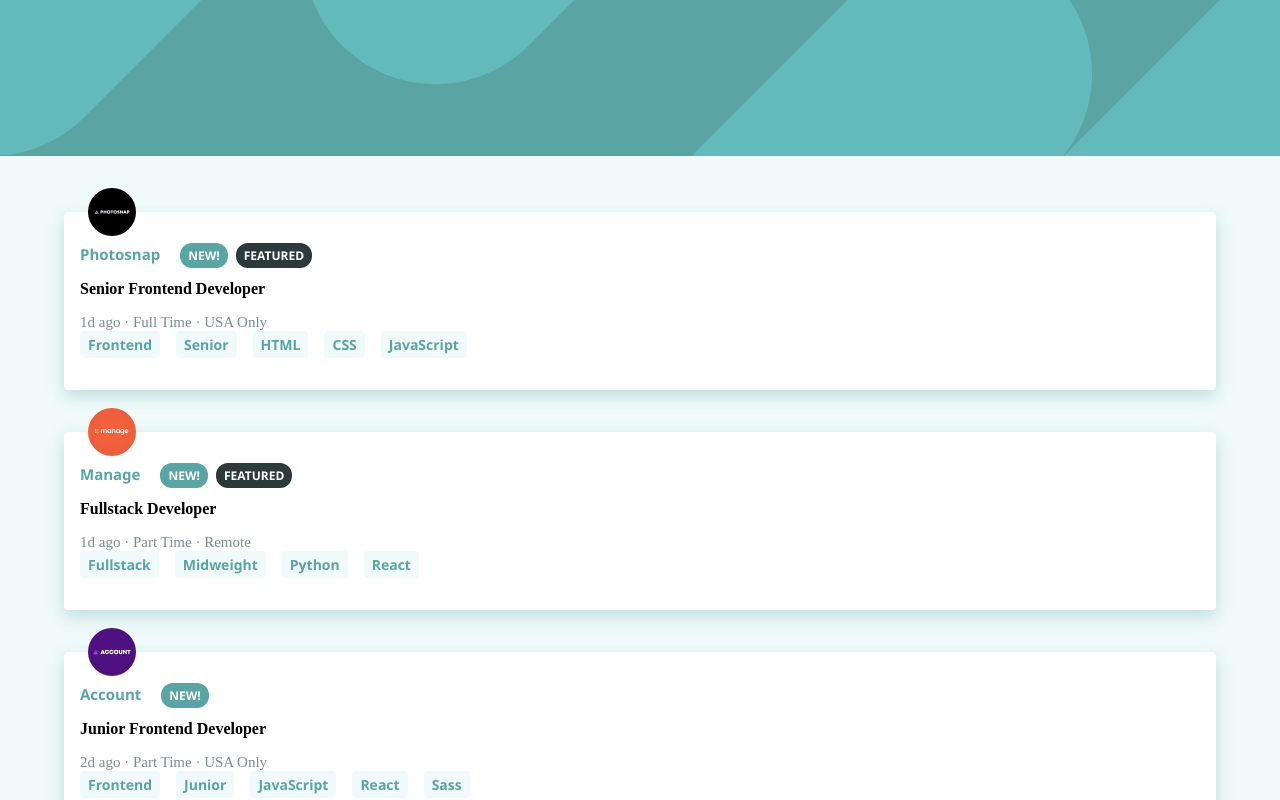
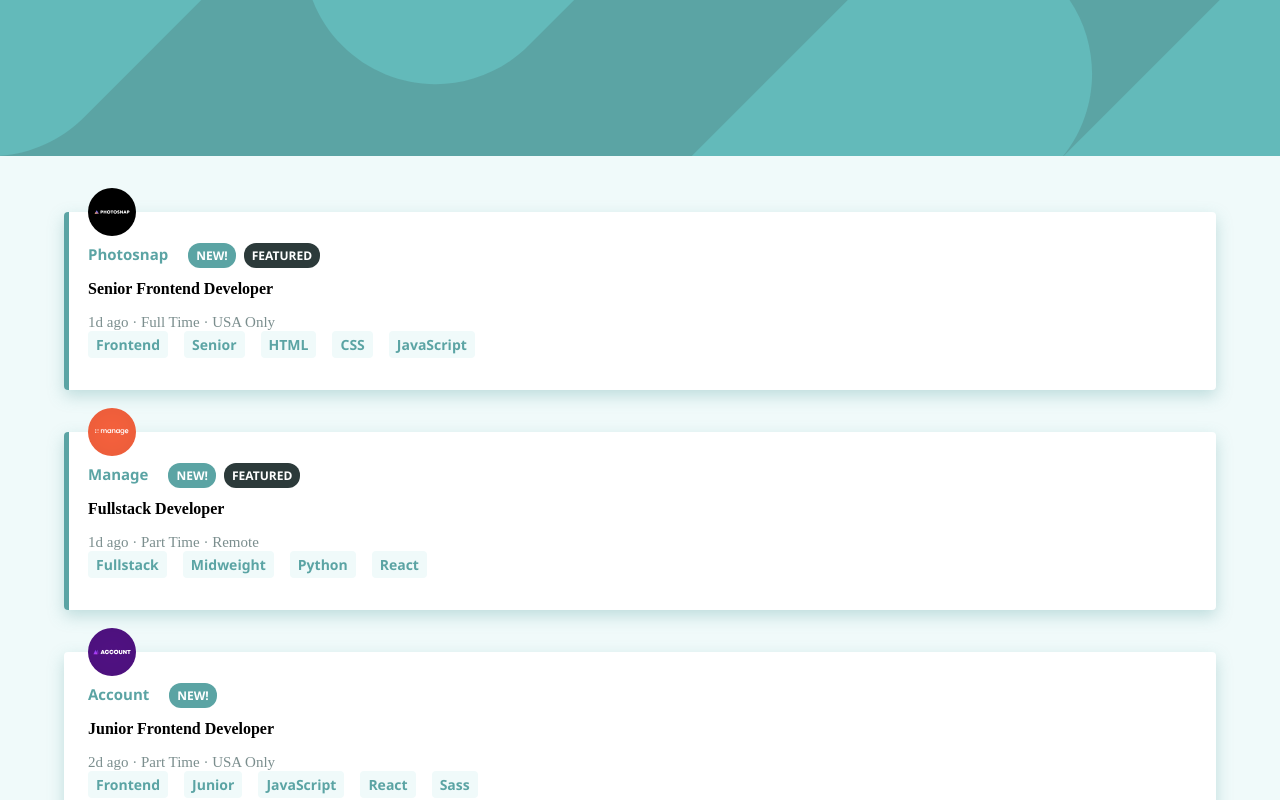
Before and after one commit to TKadyear/job-listing, a React (Create React App) app: page / in a window 1280 px wide. Shown: the top 800 px of the page. Built offline with nearby package versions, Linux system fonts and the light colour scheme.

Commit message:
Added highlight bar for the new and featured job applications

```diff
--- a/src/components/CardTemplate.js
+++ b/src/components/CardTemplate.js
@@ -3,11 +3,21 @@ import { device } from "../device";
 
 const ContainerCard = styled.div`
   background: var(--bg-cards);
-  padding: 2rem 1rem;
+  padding: 2rem 1.5rem;
   position: relative;
   border-radius: 0.25rem;
   box-shadow: 0 6px 16px var(--shadow-primary);
 `;
+const HighlightBar = styled.div`
+  position: absolute;
+  top: 0;
+  left: 0;
+  background-color: var(--primary);
+  width: 0.325rem;
+  height: 100%;
+  border-top-left-radius: inherit;
+  border-bottom-left-radius: inherit;
+`
 const TitleCompany = styled.p`
   display: inline;
   margin-right:1rem ;
@@ -81,6 +91,7 @@ export const CardTemplate = (props) => {
   const detail = `${job.postedAt} · ${job.contract} · ${job.location}`
   return (
     <ContainerCard>
+      {job.new && job.featured && <HighlightBar />}
       <ImageCompany src={job.logo} />
       <TitleCompany>{job.company}</TitleCompany>
       <ContainerTags>
```
